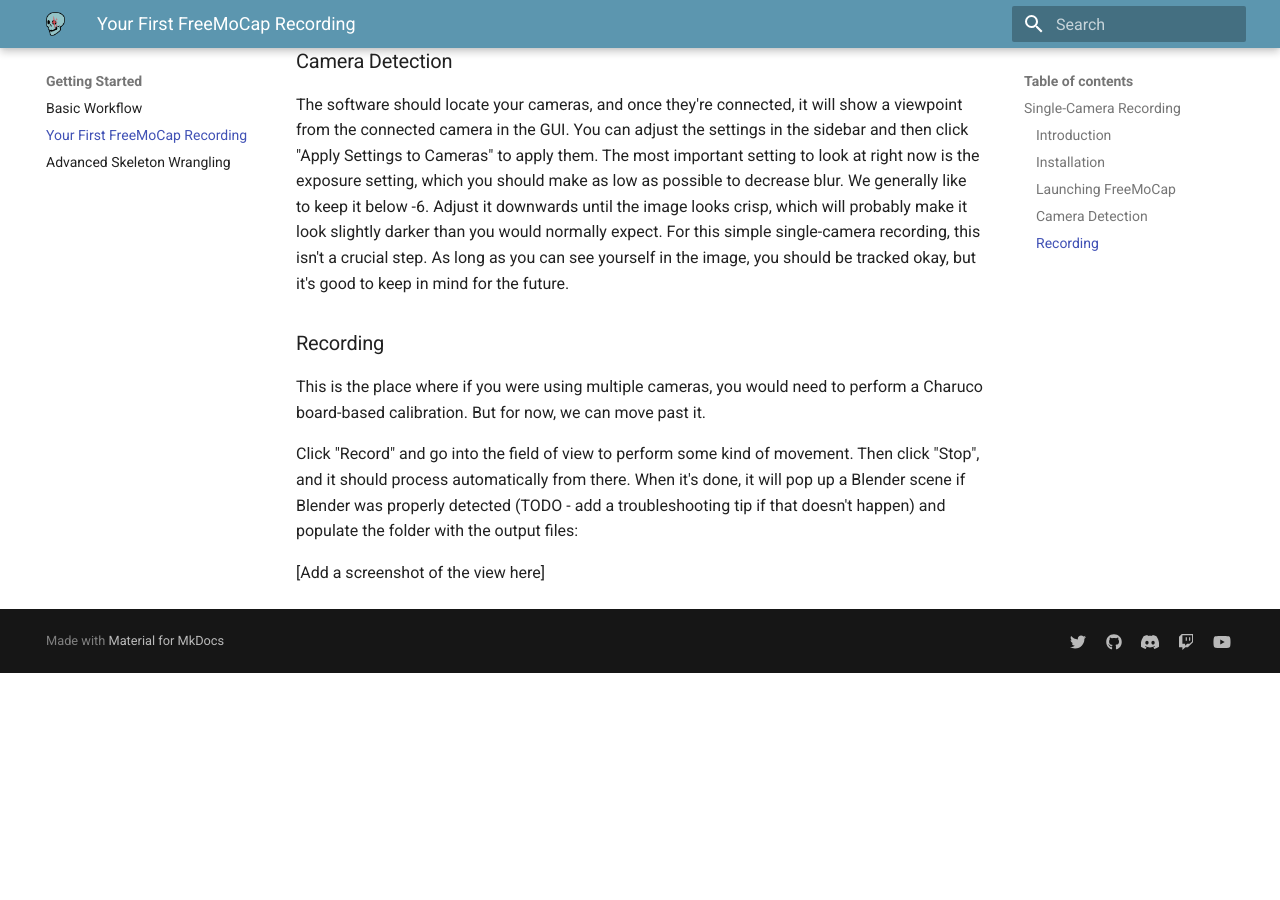
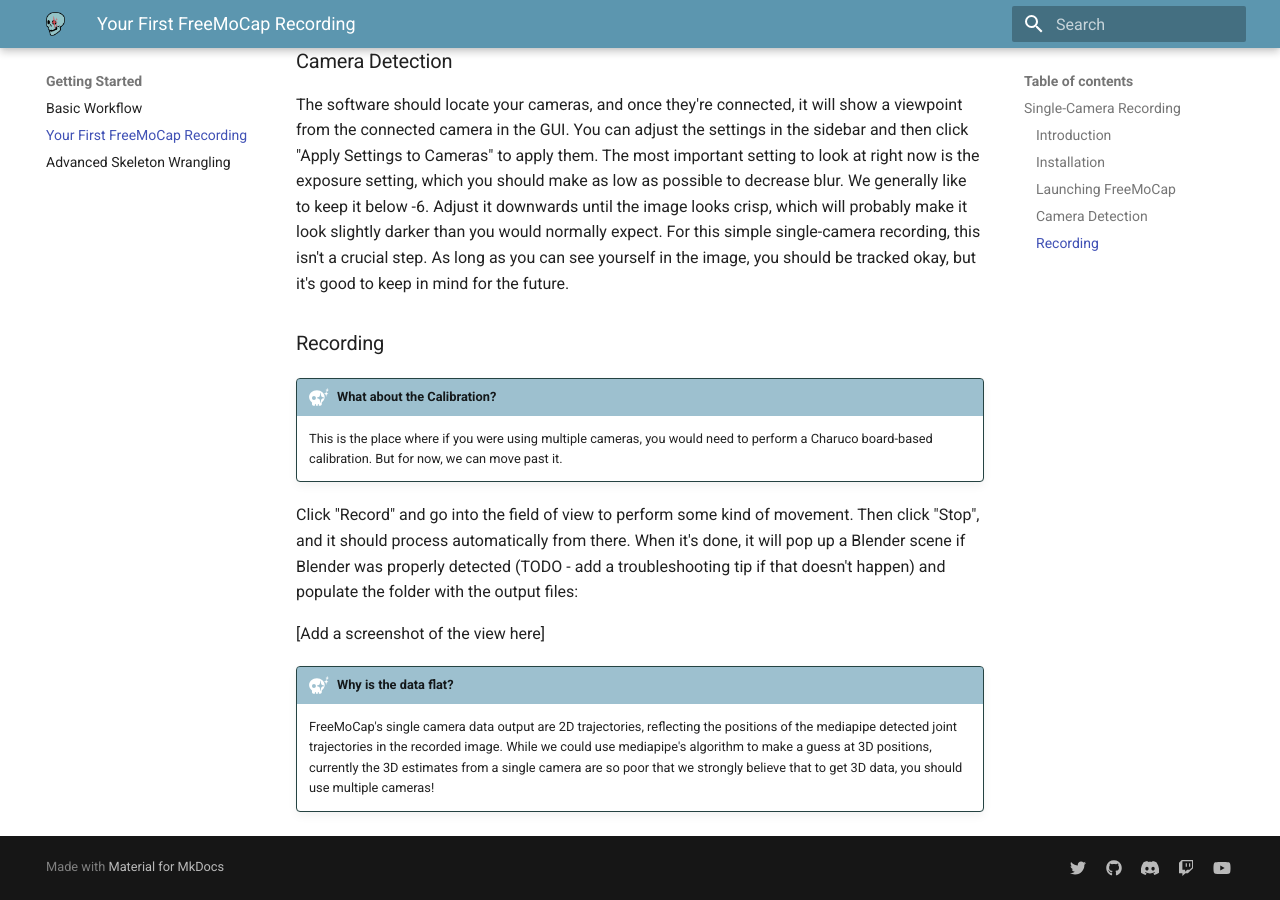
Before and after one commit to freemocap/documentation, an MkDocs documentation site: the page built from docs/Tutorials/single_camera_recording.md, in a window 1280 px wide and 900 px high, scrolled down 915 px. Built offline with MkDocs 1.6.1 and Material for MkDocs 9.7.7, drawn with Linux system fonts in a browser that asks for light colours; before the commit the page ends 1588 px from its top, so only the background shows below that.

Commit message:
new tips - single cam recording

```diff
--- a/docs/Tutorials/single_camera_recording.md
+++ b/docs/Tutorials/single_camera_recording.md
@@ -24,8 +24,14 @@
 The software should locate your cameras, and once they're connected, it will show a viewpoint from the connected camera in the GUI. You can adjust the settings in the sidebar and then click "Apply Settings to Cameras" to apply them. The most important setting to look at right now is the exposure setting, which you should make as low as possible to decrease blur. We generally like to keep it below -6. Adjust it downwards until the image looks crisp, which will probably make it look slightly darker than you would normally expect. For this simple single-camera recording, this isn't a crucial step. As long as you can see yourself in the image, you should be tracked okay, but it's good to keep in mind for the future.
 
 ### Recording
-This is the place where if you were using multiple cameras, you would need to perform a Charuco board-based calibration. But for now, we can move past it.
+!!! tip-full-width "What about the Calibration?"
+
+    This is the place where if you were using multiple cameras, you would need to perform a Charuco board-based calibration. But for now, we can move past it.
 
 Click "Record" and go into the field of view to perform some kind of movement. Then click "Stop", and it should process automatically from there. When it's done, it will pop up a Blender scene if Blender was properly detected (TODO - add a troubleshooting tip if that doesn't happen) and populate the folder with the output files:
 
 [Add a screenshot of the view here]
+
+!!! tip-full-width "Why is the data flat?"
+
+    FreeMoCap's single camera data output are 2D trajectories, reflecting the positions of the mediapipe detected joint trajectories in the recorded image. While we could use mediapipe's algorithm to make a guess at 3D positions, currently the 3D estimates from a single camera are so poor that we strongly believe that to get 3D data, you should use multiple cameras!
```
